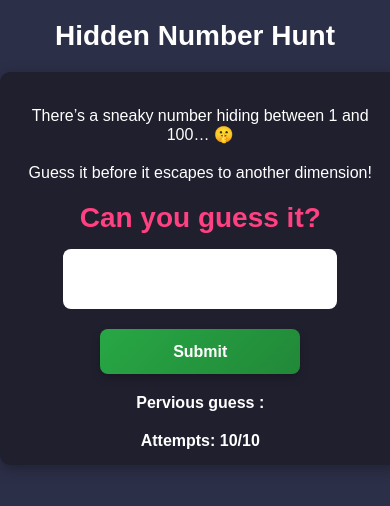
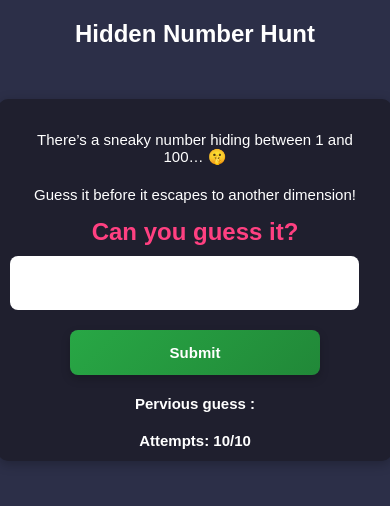
Before and after one commit to codedbyashish/random-number-game, a plain HTML site: page index.html in a window 390 px wide. Drawn offline with Linux system fonts and the light colour scheme.

Commit message:
mobile responsive added

```diff
--- a/guess.css
+++ b/guess.css
@@ -144,63 +144,84 @@ button:active {
   100% { transform: scale(1); opacity: 1; }
 }
 
+
+
+
+
 @media (max-width: 480px) {
+    body {
+        padding: 10px;
+    }
+
     .banner p {
-        font-size: 28px;
-        margin-top: 20px;
-        text-align: center;
-        padding: 0 10px;
+        font-size: 24px;
+        margin-top: 8px;
+        padding: 0 8px;
+        line-height: 1.3;
     }
 
     .wrapcon {
-        width: 95%;
+        width: 100%;
         height: auto;
-        margin: 20px auto;
-        padding: 15px;
+        padding: 12px;
         border-radius: 10px;
+        box-shadow: 0 3px 12px rgba(0, 0, 0, 0.25);
     }
 
     .guess-heading {
-        font-size: 28px;
-        padding: 20px 5px 15px;
+        font-size: 24px;
+        padding: 15px 5px 10px;
     }
 
     .content p {
-        font-size: 16px;
-        padding: 0 8px;
+        font-size: 15px;
+        padding: 0 6px;
+    }
+
+    .input-box {
+        flex-direction: column;
+        gap: 10px;
     }
 
     .input-box input {
-        width: 80%;
-        max-width: 250px;
-        height: 40px;
-        font-size: 16px;
+        width: 90%;
+        height: 38px;
+        font-size: 15px;
+        padding: 8px;
     }
 
     button {
-        width: 80%;
-        max-width: 200px;
+        width: 90%;
+        max-width: 250px;
         height: 45px;
-        font-size: 16px;
+        font-size: 15px;
+    }
+
+    #newgame {
+        width: auto;
+        font-size: 14px;
+        padding: 5px 12px;
     }
 
     .perviousgues, .rem {
-        font-size: 16px;
-        flex-wrap: wrap;
+        font-size: 15px;
         text-align: center;
         padding: 0 5px;
+        flex-wrap: wrap;
     }
 
     .lower-hi h2 {
-        font-size: 18px;
+        font-size: 16px;
         text-align: center;
         padding: 5px;
     }
+
+    /* Keep shake animation */
     @keyframes shake {
         0% { transform: translateX(0); }
-  25% { transform: translateX(-5px); }
-  50% { transform: translateX(5px); }
-  75% { transform: translateX(-5px); }
+        25% { transform: translateX(-4px); }
+        50% { transform: translateX(4px); }
+        75% { transform: translateX(-4px); }
         100% { transform: translateX(0); }
     }
 
```
Lines whose indentation alone changed are shown as unchanged.
